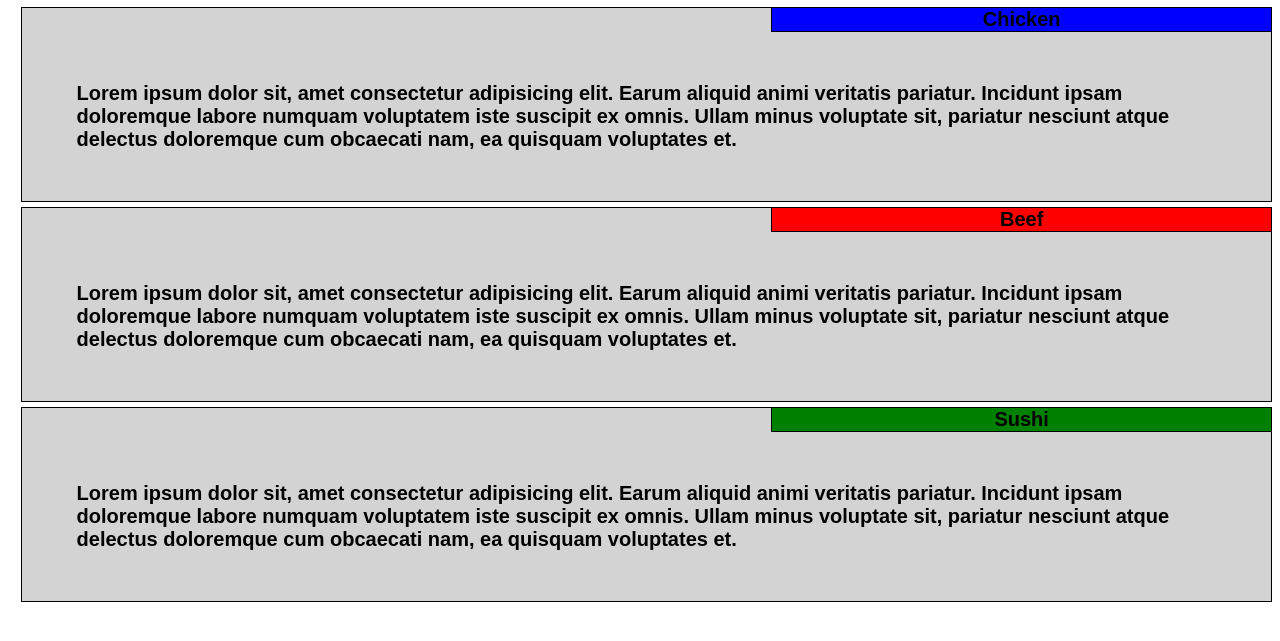
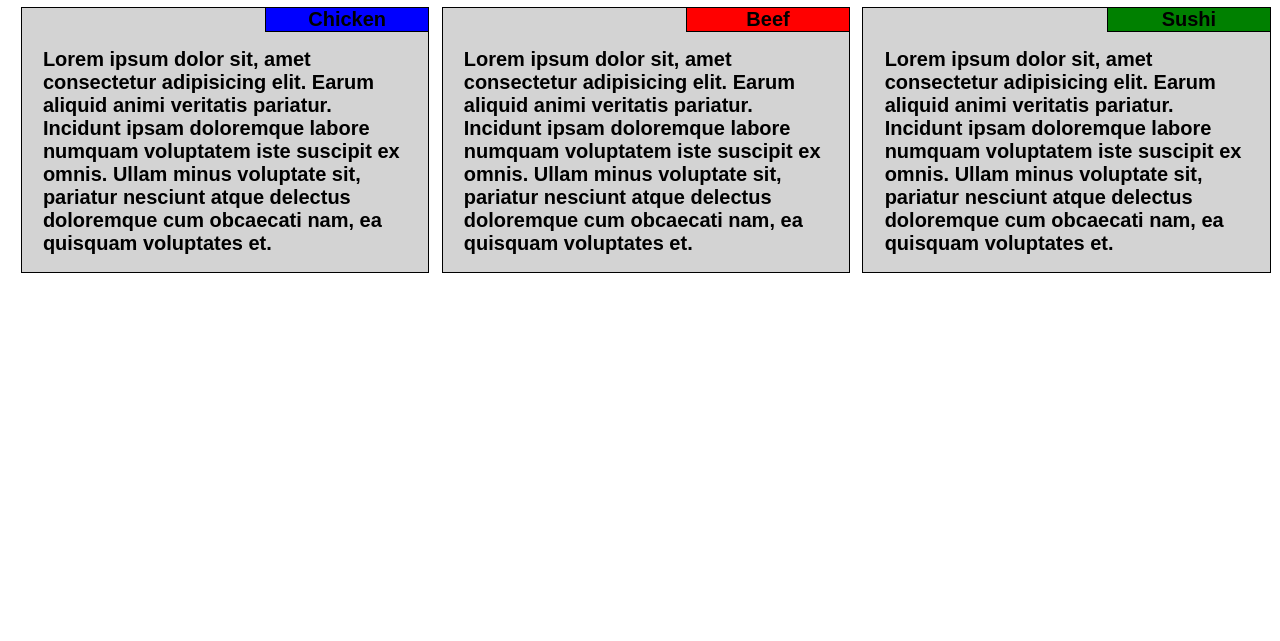
Before and after one commit to Ipshita-Basak/module2-solution, a plain HTML site: page index.html in a window 1280 px wide. Shown: the part 87-728 px from the top of the page. Drawn offline with Linux system fonts and the light colour scheme.

Commit message:
Update index.html

```diff
--- a/index.html
+++ b/index.html
@@ -2,8 +2,8 @@
 <html>
   <style>
   @media (min-width: 992px) {
-    .col-lg-5,
-    .col-lg-5 {
+    .col-lg-4,
+    .col-lg-4 {
         width: 32.3%;
     }
 }
@@ -98,7 +98,6 @@ body {
     <meta charset="UTF-8">
     <meta http-equiv="X-UA-Compatible" content="IE=edge">
     <meta name="viewport" content="width=device-width, initial-scale=1.0">
-    <link rel="stylesheet" href="css/styles.css">
 </head>
 <body>
 <h1 class="title">Our Menu</h1>
```
